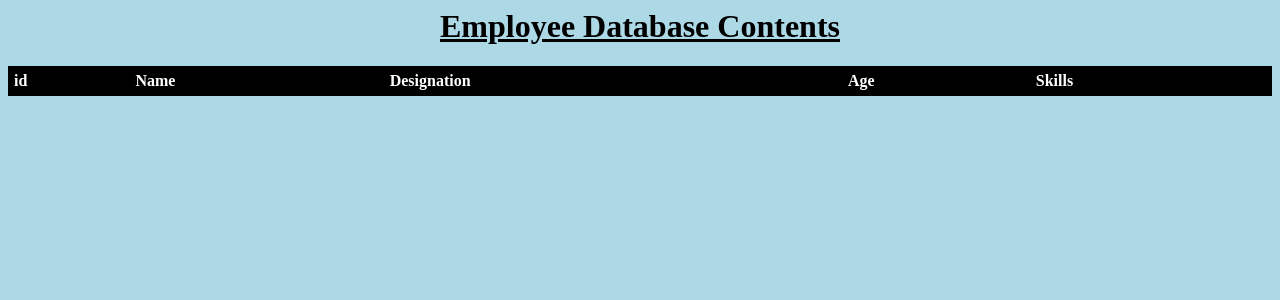
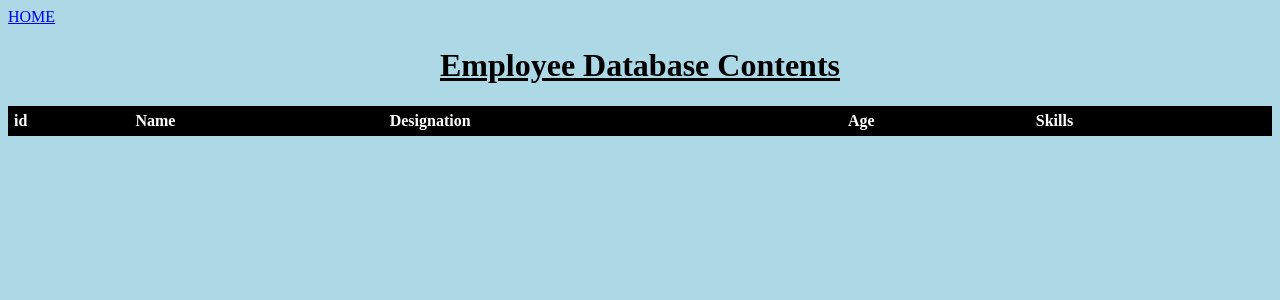
Before and after one commit to vivek-venk/phpmysqlapiexample, a PHP site: page /emp/Display_Contents.php in a window 1280 px wide. Shown: the top 300 px of the page. Run offline with PHP 8.4, Linux system fonts and the light colour scheme; data that the repository does not hold is empty.

Commit message:
Further updates to the Display_Contents page

```diff
--- a/emp/Display_Contents.php
+++ b/emp/Display_Contents.php
@@ -35,6 +35,7 @@ table.names th {
 }
 </style>
 
+<a href="http://localhost/api/emp/index.php">HOME</a>
 <center><h1> <u>Employee Database Contents</u></h1></center>
 
 <table class="names">
```
